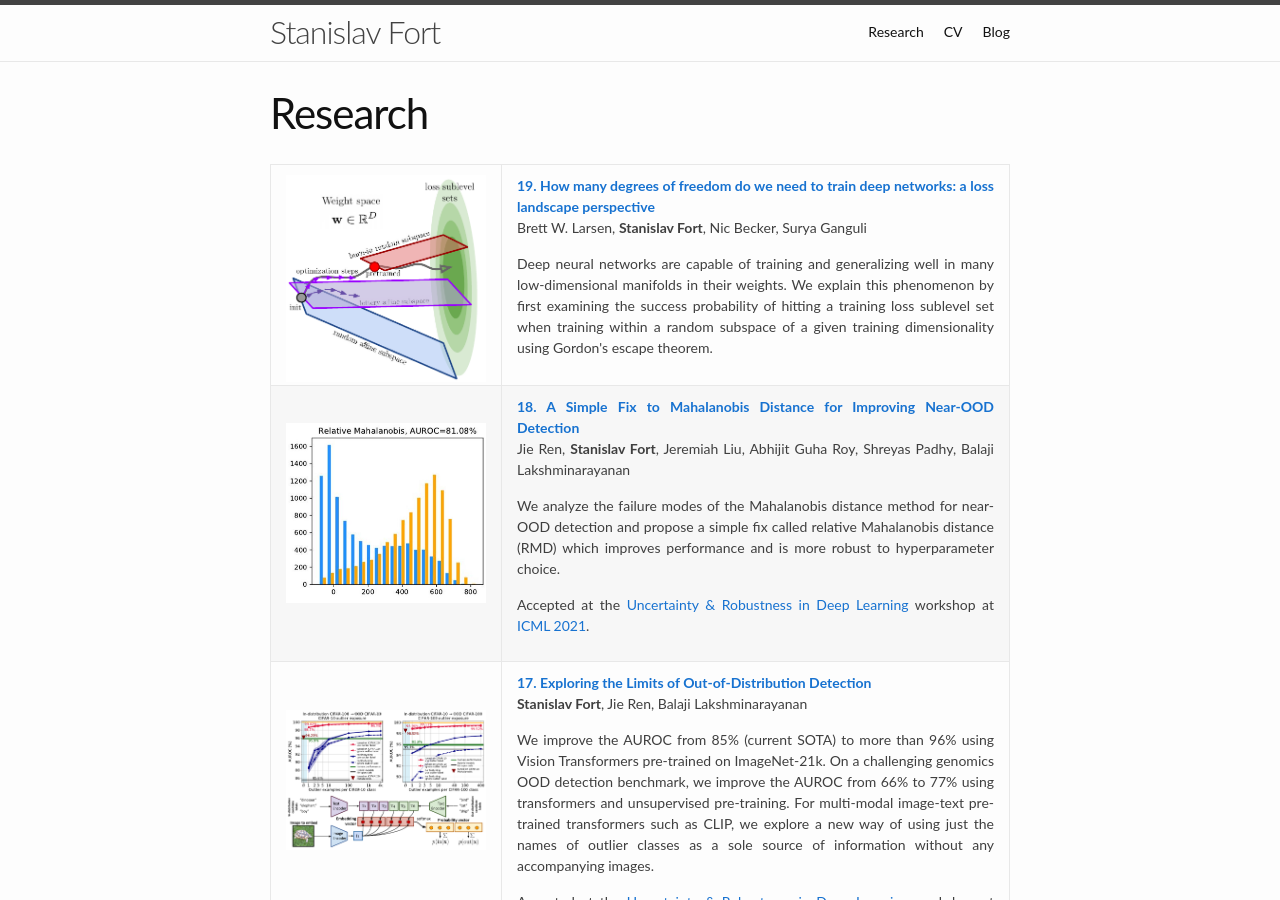
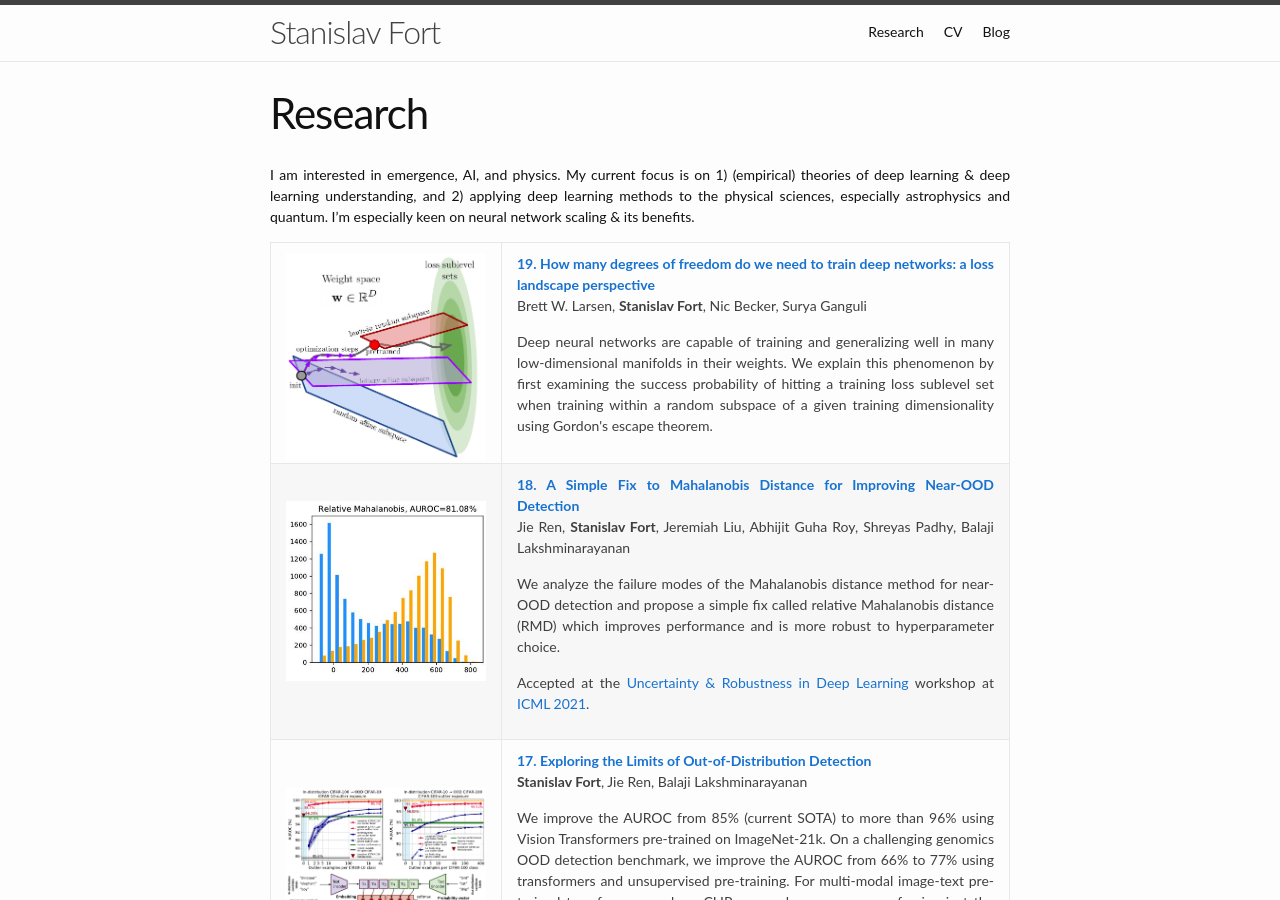
Before and after one commit to stanislavfort/stanislavfort.github.io, a Jekyll site: the page built from pages/research.md, in a window 1280 px wide and 900 px high. Built offline with Jekyll 4.4.1, drawn with Linux system fonts in a browser that asks for light colours.

```diff
--- a/pages/research.md
+++ b/pages/research.md
@@ -1,6 +1,7 @@
 ---
 title: Research
 ---
+I am interested in emergence, AI, and physics. My current focus is on 1) (empirical) theories of deep learning & deep learning understanding, and 2) applying deep learning methods to the physical sciences, especially astrophysics and quantum. I'm especially keen on neural network scaling & its benefits.
 
 <style type="text/css">
     /* Color scheme stolen from Sergey Karayev */
```
